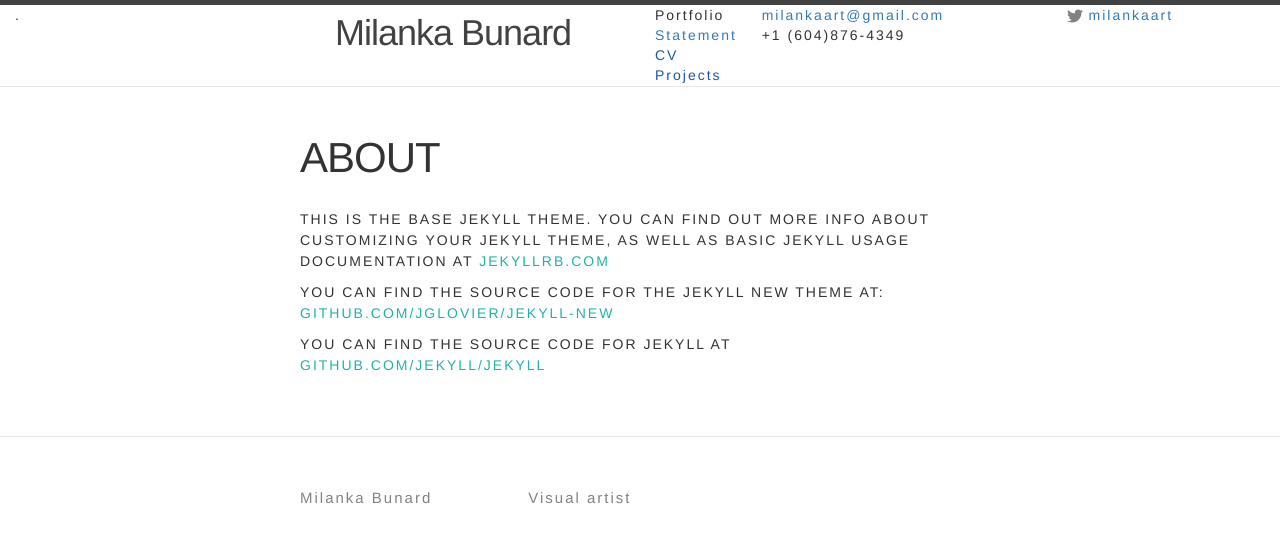
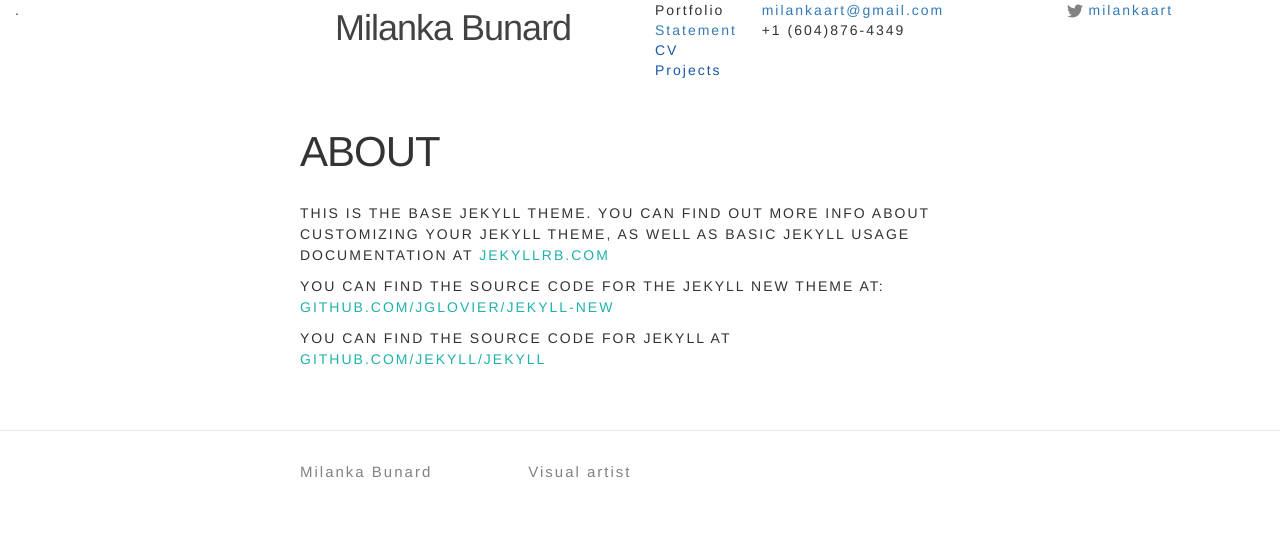
Before and after one commit to milankabunard/milankabunard.github.io, a Jekyll site: the page built from about.md, in a window 1280 px wide. Shown: the top 543 px of the page. Built offline with Jekyll 4.4.1, drawn with Linux system fonts in a browser that asks for light colours.

Commit message:
changes header

```diff
--- a/_includes/footer.html
+++ b/_includes/footer.html
@@ -1,8 +1,6 @@
 <footer class="site-footer">
 
   <div class="wrapper">
-
-    <h2 class="footer-heading"></h2>
 
     <div class="footer-col-wrapper">
       <div class="footer-col  footer-col-1">
--- a/_includes/header.html
+++ b/_includes/header.html
@@ -1,4 +1,3 @@
-<header class="site-header">
 
 <link rel="stylesheet" href="https://maxcdn.bootstrapcdn.com/bootstrap/3.3.6/css/bootstrap.min.css" integrity="sha384-1q8mTJOASx8j1Au+a5WDVnPi2lkFfwwEAa8hDDdjZlpLegxhjVME1fgjWPGmkzs7" crossorigin="anonymous">
 
@@ -45,5 +44,3 @@
     </nav>
 
   </div>
-
-</header>
```
